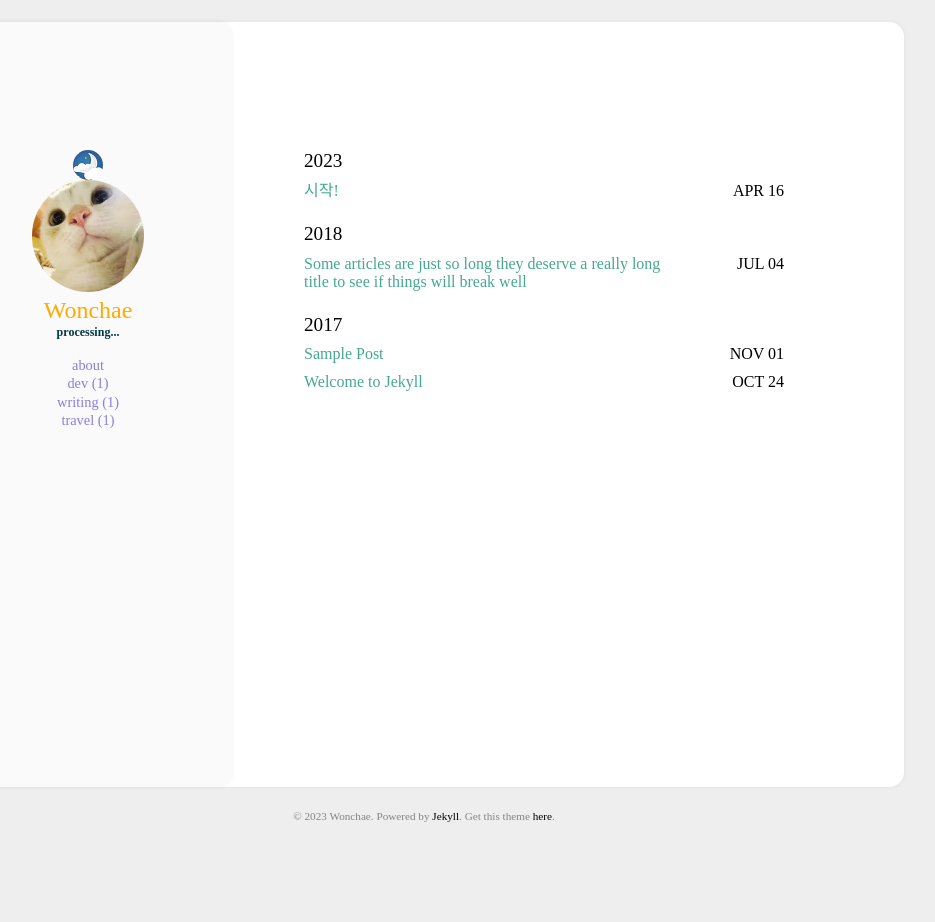
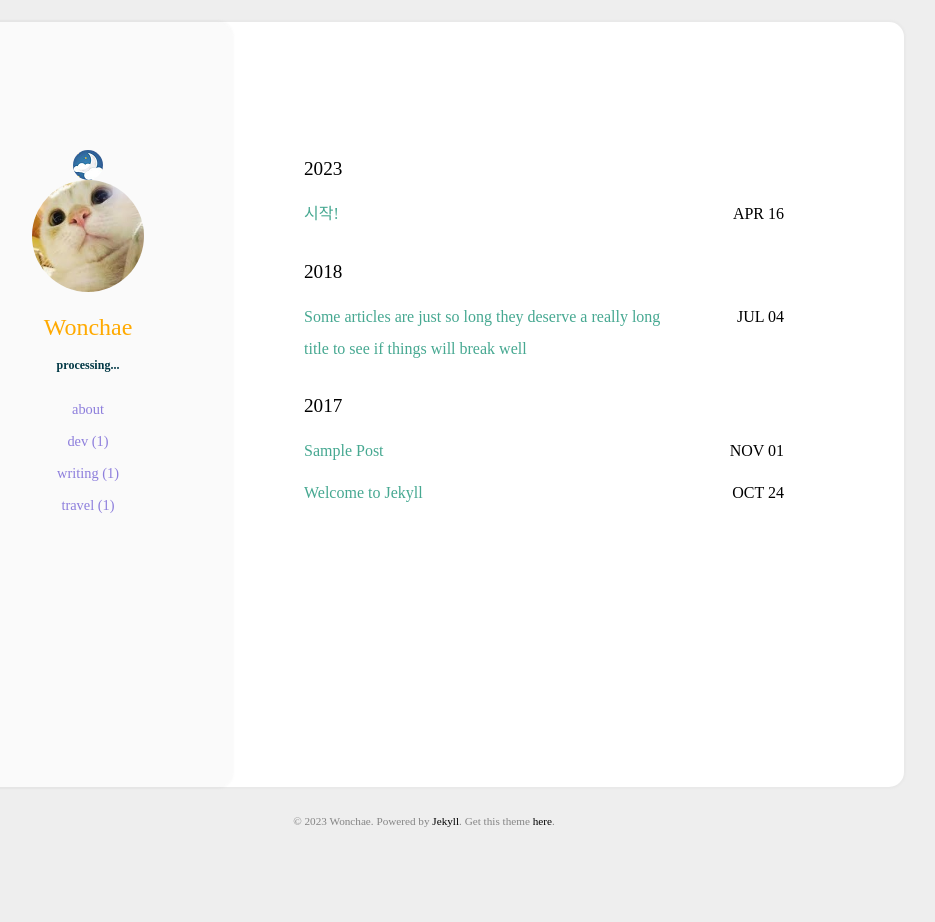
Before and after one commit to ywonchae1/ywonchae1.github.io, a Jekyll site: the page built from index.html, in a window 1280 px wide. Shown: the whole page, without its empty margins (216-1151 px from the left). Built offline with Jekyll 4.4.1, drawn with Linux system fonts in a browser that asks for light colours; some web fonts are replaced.

Commit message:
line height

```diff
--- a/_sass/_normalize.scss
+++ b/_sass/_normalize.scss
@@ -9,7 +9,7 @@
  */
 
  html {
-  line-height: 1.15; /* 1 */
+  line-height: 2; /* 1 */
   -webkit-text-size-adjust: 100%; /* 2 */
 }
 
```
